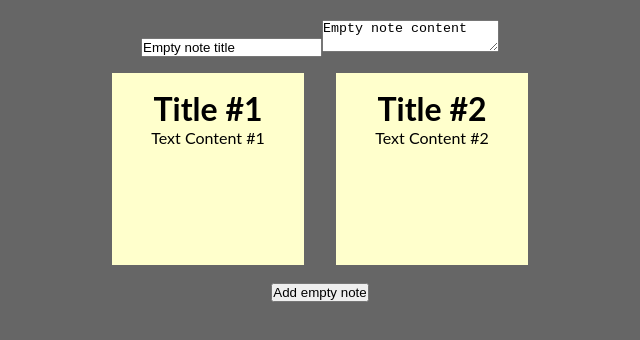
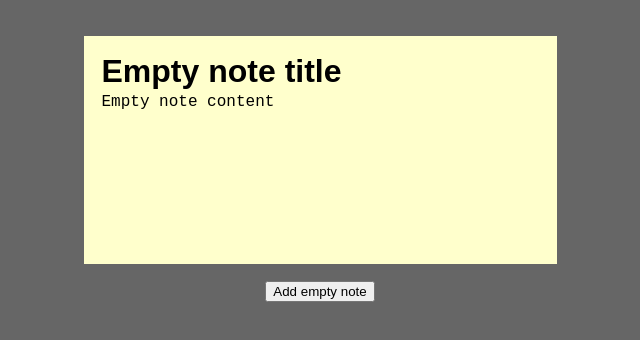
Before and after one commit to csyntax/sticky-notes, a React (Create React App) app: page / in a window 1280 px wide. Both pictures are taken after a click on the button "Add empty note". Shown: the top 340 px of the page, without its empty margins (320-960 px from the left). Built offline with nearby package versions, Linux system fonts and the light colour scheme.

Commit message:
update form

```diff
--- a/src/App.tsx
+++ b/src/App.tsx
@@ -16,17 +16,9 @@ export default function App() {
         setNotes(oldNotes => [...oldNotes, note]);
     };
 
-    const onUpdateNote = () => {
-
-    };
-
-    const onDeleteNote = () => {
-
-    };
-
     return (
         <div className="App">
-           <Notes notes={notes} onAddNote={onAddNote} onUpdateNote={onUpdateNote} onDeleteNote={onDeleteNote} />
+           <Notes notes={notes} />
            <button onClick={onAddNote}>Add empty note</button>
         </div>
     );
--- a/src/components/Note.tsx
+++ b/src/components/Note.tsx
@@ -1,13 +1,23 @@
-import React from "react";
-import type { Note as NoteType } from "../types";
+import React, { FormEvent, useCallback, useState } from "react";
 
 import styles from "./note.module.css";
 
-export default function Note({ title, content }: NoteType) {
+type Props = {
+    title: string,
+    content: string;
+}
+
+export default function Note({ title, content }: Props) {
+    const [note, setNote] = useState({ title, content });
+
     return (
         <article className={styles.Note}>
-            <input type="text" placeholder="Note title" value={title} className={styles.NoteTitle} />
-            <textarea className={styles.NoteContent}>{content}</textarea>
+            <div>
+                <input type="text" placeholder="Note title" defaultValue={note.title} className={styles.NoteTitle} />
+            </div>
+            <div>
+                <textarea className={styles.NoteContent}>{note.content}</textarea>
+            </div>
         </article>
     );
 }
--- a/src/components/Notes.tsx
+++ b/src/components/Notes.tsx
@@ -3,31 +3,16 @@ import React from "react";
 import type { Note as NoteType } from "../types";
 import Note from "./Note";
 
+import styles from "./notes.module.css";
+
 type Props = {
-    notes: NoteType[],
-    onAddNote: (note: NoteType) => void;
-    onUpdateNote: (note: NoteType) => void;
-    onDeleteNote: (note: NoteType) => void;
+    notes: NoteType[]
 }
 
-export default function Notes({ notes, onAddNote, onUpdateNote, onDeleteNote }: Props) {
+export default function Notes({ notes }: Props) {
     return (
-        <div className="Notes">
-            {notes.map(note => <Note title={note.title} content={note.content}  />)}
-            <ul>
-                <li>
-                    <a href="#">
-                        <h2>Title #1</h2>
-                        <p>Text Content #1</p>
-                    </a>
-                </li>
-                <li>
-                    <a href="#">
-                        <h2>Title #2</h2>
-                        <p>Text Content #2</p>
-                    </a>
-                </li>
-            </ul>
-        </div>
+        <main className={styles.Notes}>
+            {notes.map(note => <Note title={note.title} content={note.content} />)}
+        </main>
     );
 }
--- a/src/components/note.module.css
+++ b/src/components/note.module.css
@@ -1,11 +1,28 @@
 .Note {
-
+    margin:1em;
+    text-decoration:none;
+    color:#000;
+    background:#ffc;
+    display:block;
+    padding:1em;
 }
 
 .NoteTitle {
-
+    font-weight: bold;
+    font-size: 2rem;
+    background: transparent;
+    border: none;
 }
 
 .NoteContent {
-
+    font-size: 1rem;
+    font-weight: normal;
+    background: transparent;
+    border: none;
+    outline: none;
+    resize: none;
+    overflow: auto;
+    text-align: justify;
+    width: 100%;
+    height: 150px;
 }
--- /dev/null
+++ b/src/components/notes.module.css
@@ -0,0 +1,7 @@
+.Notes {
+    margin:0;
+    padding:0;
+    display: flex;
+    flex-wrap: wrap;
+    justify-content: center;
+}
--- a/src/index.css
+++ b/src/index.css
@@ -4,39 +4,3 @@ body {
   background:#666;
   color:#fff;
 }
-
-*{
-  margin:0;
-  padding:0;
-}
-
-h2 {
-  font-weight: bold;
-  font-size: 2rem;
-}
-
-p {
-  font-size: 1rem;
-  font-weight: normal;
-}
-
-ul,li{
-  list-style:none;
-}
-ul{
-  display: flex;
-  flex-wrap: wrap;
-  justify-content: center;
-}
-ul li a{
-  text-decoration:none;
-  color:#000;
-  background:#ffc;
-  display:block;
-  height:10em;
-  width:10em;
-  padding:1em;
-}
-ul li{
-  margin:1em;
-}
```
